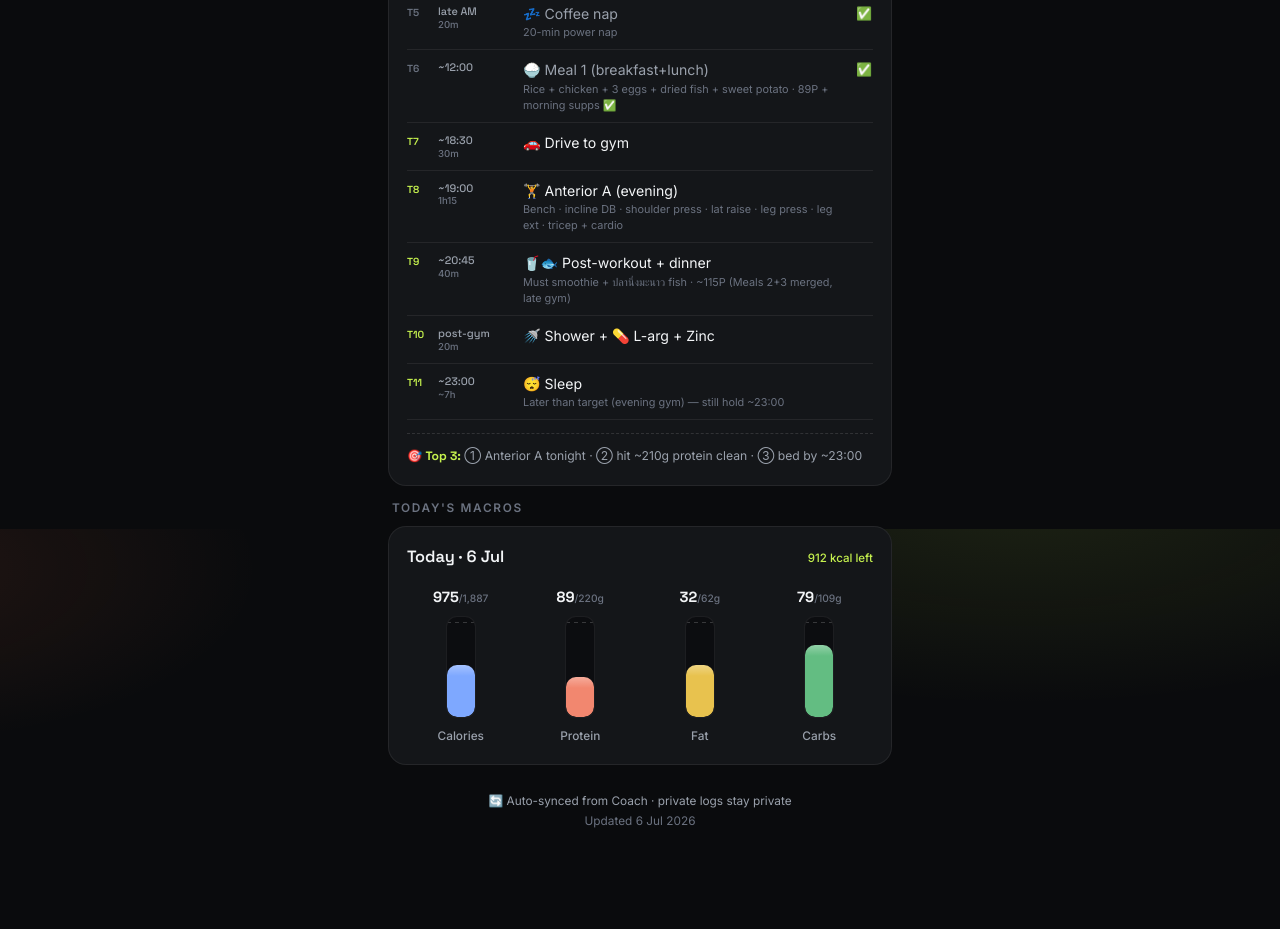
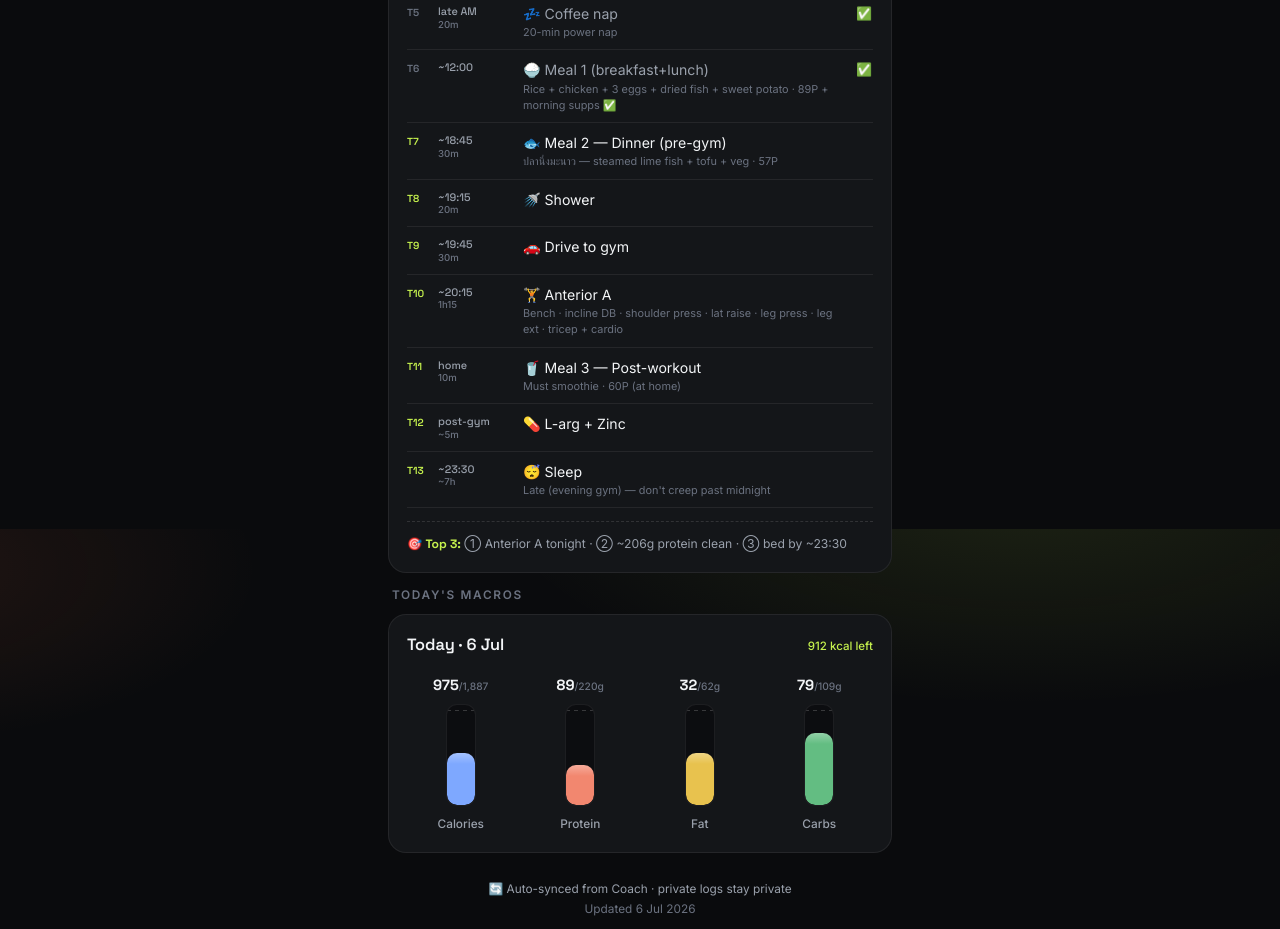
Before and after one commit to poompengcharoen/fitness-dashboard, a plain HTML site: page index.html in a window 1280 px wide. Shown: the part 1071-2000 px from the top of the page. Drawn offline with nearby package versions, Linux system fonts and the light colour scheme.

Commit message:
Sync dashboard from private repo

```diff
--- a/index.html
+++ b/index.html
@@ -308,12 +308,14 @@
         <div class="tl"><span class="tid">T4</span><span class="tt">skip<small></small></span><span class="tx">🍳 Breakfast — SKIPPED<span class="td">Fewer meals · supps moved to Meal 1</span></span><span class="ts">⏭️</span></div>
         <div class="tl done"><span class="tid">T5</span><span class="tt">late AM<small>20m</small></span><span class="tx">💤 Coffee nap<span class="td">20-min power nap</span></span><span class="ts">✅</span></div>
         <div class="tl done"><span class="tid">T6</span><span class="tt">~12:00<small></small></span><span class="tx">🍚 Meal 1 (breakfast+lunch)<span class="td">Rice + chicken + 3 eggs + dried fish + sweet potato · 89P + morning supps ✅</span></span><span class="ts">✅</span></div>
-        <div class="tl"><span class="tid">T7</span><span class="tt">~18:30<small>30m</small></span><span class="tx">🚗 Drive to gym</span><span class="ts"></span></div>
-        <div class="tl"><span class="tid">T8</span><span class="tt">~19:00<small>1h15</small></span><span class="tx">🏋️ Anterior A (evening)<span class="td">Bench · incline DB · shoulder press · lat raise · leg press · leg ext · tricep + cardio</span></span><span class="ts"></span></div>
-        <div class="tl"><span class="tid">T9</span><span class="tt">~20:45<small>40m</small></span><span class="tx">🥤🐟 Post-workout + dinner<span class="td">Must smoothie + ปลานึ่งมะนาว fish · ~115P (Meals 2+3 merged, late gym)</span></span><span class="ts"></span></div>
-        <div class="tl"><span class="tid">T10</span><span class="tt">post-gym<small>20m</small></span><span class="tx">🚿 Shower + 💊 L-arg + Zinc</span><span class="ts"></span></div>
-        <div class="tl"><span class="tid">T11</span><span class="tt">~23:00<small>~7h</small></span><span class="tx">😴 Sleep<span class="td">Later than target (evening gym) — still hold ~23:00</span></span><span class="ts"></span></div>
-        <div class="plan-top">🎯 <b>Top 3:</b> ① Anterior A tonight · ② hit ~210g protein clean · ③ bed by ~23:00</div>
+        <div class="tl"><span class="tid">T7</span><span class="tt">~18:45<small>30m</small></span><span class="tx">🐟 Meal 2 — Dinner (pre-gym)<span class="td">ปลานึ่งมะนาว — steamed lime fish + tofu + veg · 57P</span></span><span class="ts"></span></div>
+        <div class="tl"><span class="tid">T8</span><span class="tt">~19:15<small>20m</small></span><span class="tx">🚿 Shower</span><span class="ts"></span></div>
+        <div class="tl"><span class="tid">T9</span><span class="tt">~19:45<small>30m</small></span><span class="tx">🚗 Drive to gym</span><span class="ts"></span></div>
+        <div class="tl"><span class="tid">T10</span><span class="tt">~20:15<small>1h15</small></span><span class="tx">🏋️ Anterior A<span class="td">Bench · incline DB · shoulder press · lat raise · leg press · leg ext · tricep + cardio</span></span><span class="ts"></span></div>
+        <div class="tl"><span class="tid">T11</span><span class="tt">home<small>10m</small></span><span class="tx">🥤 Meal 3 — Post-workout<span class="td">Must smoothie · 60P (at home)</span></span><span class="ts"></span></div>
+        <div class="tl"><span class="tid">T12</span><span class="tt">post-gym<small>~5m</small></span><span class="tx">💊 L-arg + Zinc</span><span class="ts"></span></div>
+        <div class="tl"><span class="tid">T13</span><span class="tt">~23:30<small>~7h</small></span><span class="tx">😴 Sleep<span class="td">Late (evening gym) — don't creep past midnight</span></span><span class="ts"></span></div>
+        <div class="plan-top">🎯 <b>Top 3:</b> ① Anterior A tonight · ② ~206g protein clean · ③ bed by ~23:30</div>
       </div>
     </section>
 
```
